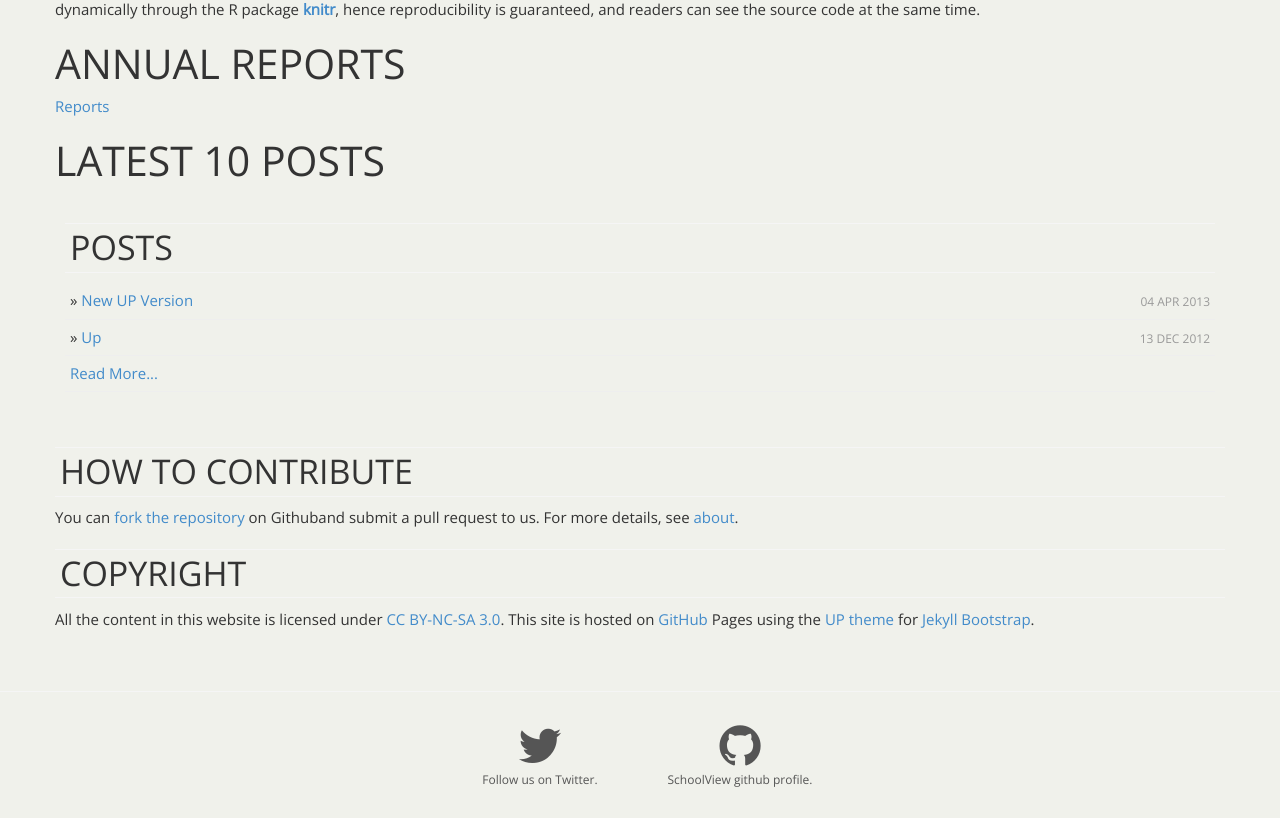
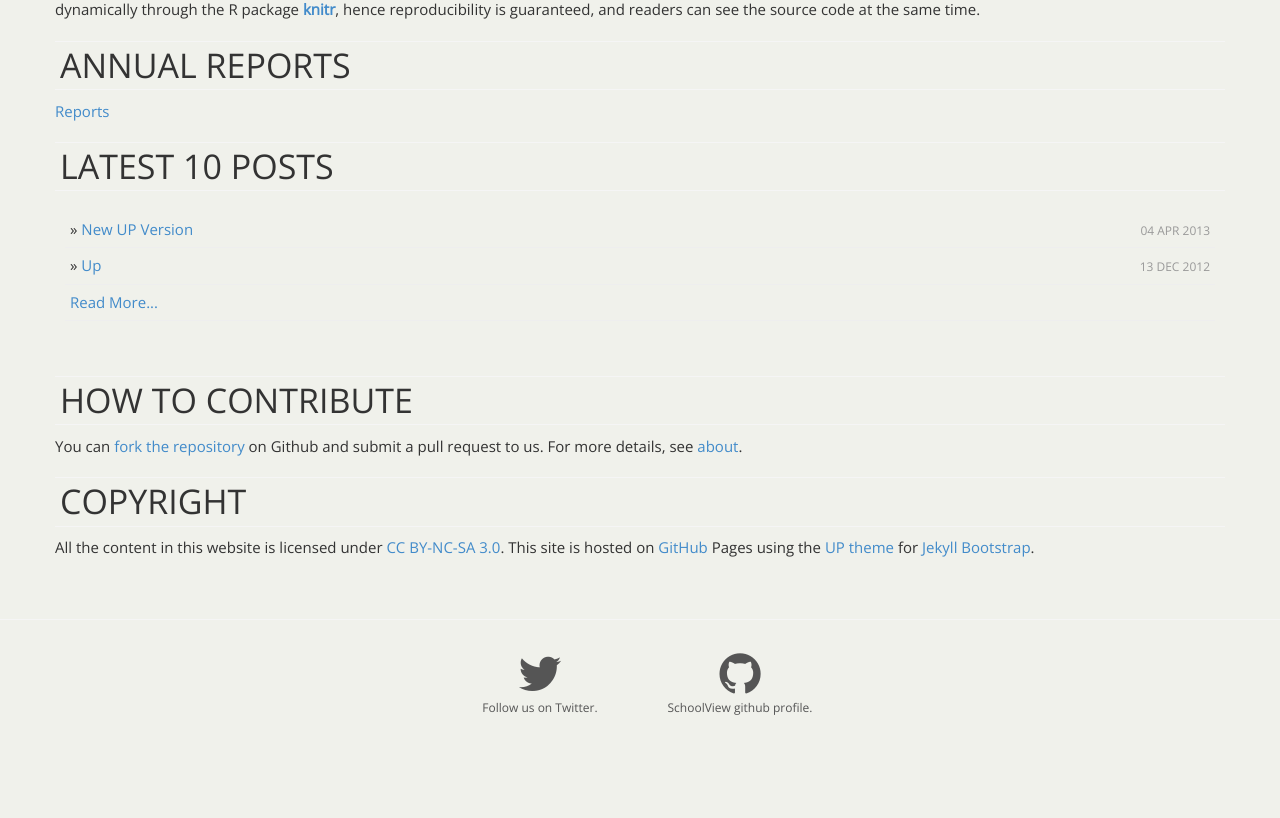
Before and after one commit to adamvi/Markdown_Tests2, a Jekyll site: the page built from index.md, in a window 1280 px wide and 1286 px high. Shown: the part 468-1286 px from the top of the window. Built offline with Jekyll 4.4.1, drawn with Linux system fonts in a browser that asks for light colours; nearby versions of some CDN libraries; a script that is not in the unit is left out; comment, search, counter and statistics services are not loaded.

Commit message:
Edit test landing page

```diff
--- a/index.md
+++ b/index.md
@@ -14,14 +14,13 @@ Statistical graphics are powerful -- your eyes will jump to the graph below imme
 
 Vistat aims to provide _working_ recipes for statistical graphics by building them from source. The website is based on Github/Jekyll, and graphs are generated dynamically through the R package [**knitr**](http://yihui.name/knitr), hence reproducibility is guaranteed, and readers can see the source code at the same time.
 
-#  Annual Reports
+##  Annual Reports
 
 [Reports](report_landing.html)
 
-# Latest 10 posts
+## Latest 10 posts
 
 <section class="content">
-  <h2 class="thin">POSTS</h2>
   <ul class="listing">
   {% for post in site.posts limit:10 %}
     <li><span>{{ post.date | date_to_string }}</span> &raquo; <a href="{{ post.url }}">{{ post.title }}</a></li>
@@ -32,7 +31,7 @@ Vistat aims to provide _working_ recipes for statistical graphics by building th
 
 ## How to contribute
 
-You can [fork the repository](https://github.com/adamvi/Markdown_Tests2) on Githuband submit a pull request to us. For more details, see [about](about.html).
+You can [fork the repository](https://github.com/adamvi/Markdown_Tests2) on Github and submit a pull request to us. For more details, see [about](about.html).
 
 ## Copyright
 
```
